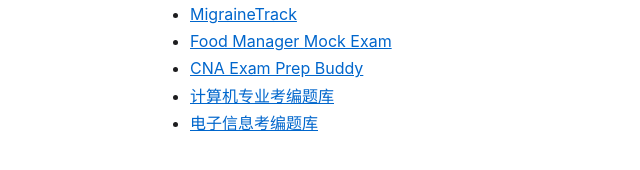
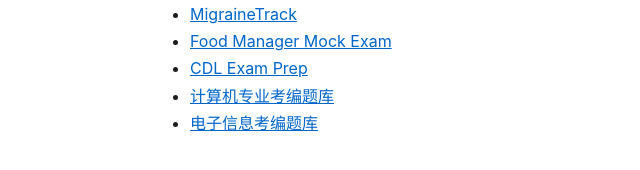
Before and after one commit to hairuizhi-cn/hairuizhi-cn.github.io, a plain HTML site: page index.html in a window 1280 px wide. Shown: the part 314-484 px from the top of the page, 170-810 px from the left. Drawn offline with Linux system fonts and the light colour scheme.

Commit message:
Replace CNA (not launched) with CDL Exam Prep

```diff
--- a/index.html
+++ b/index.html
@@ -21,7 +21,7 @@
     <li><a href="/cronmaster-privacy/support.html">CronMaster</a></li>
     <li><a href="/migrainetrack-site/support.html">MigraineTrack</a></li>
     <li><a href="/hrz-foodmanager-privacy/support.html">Food Manager Mock Exam</a></li>
-    <li><a href="/cna-exam-prep-support/support.html">CNA Exam Prep Buddy</a></li>
+    <li><a href="/cdl-exam-prep-support/support.html">CDL Exam Prep</a></li>
     <li><a href="/csqb-legal/support.html">计算机专业考编题库</a></li>
     <li><a href="/exam-app-legal/support.html">电子信息考编题库</a></li>
   </ul>
```
